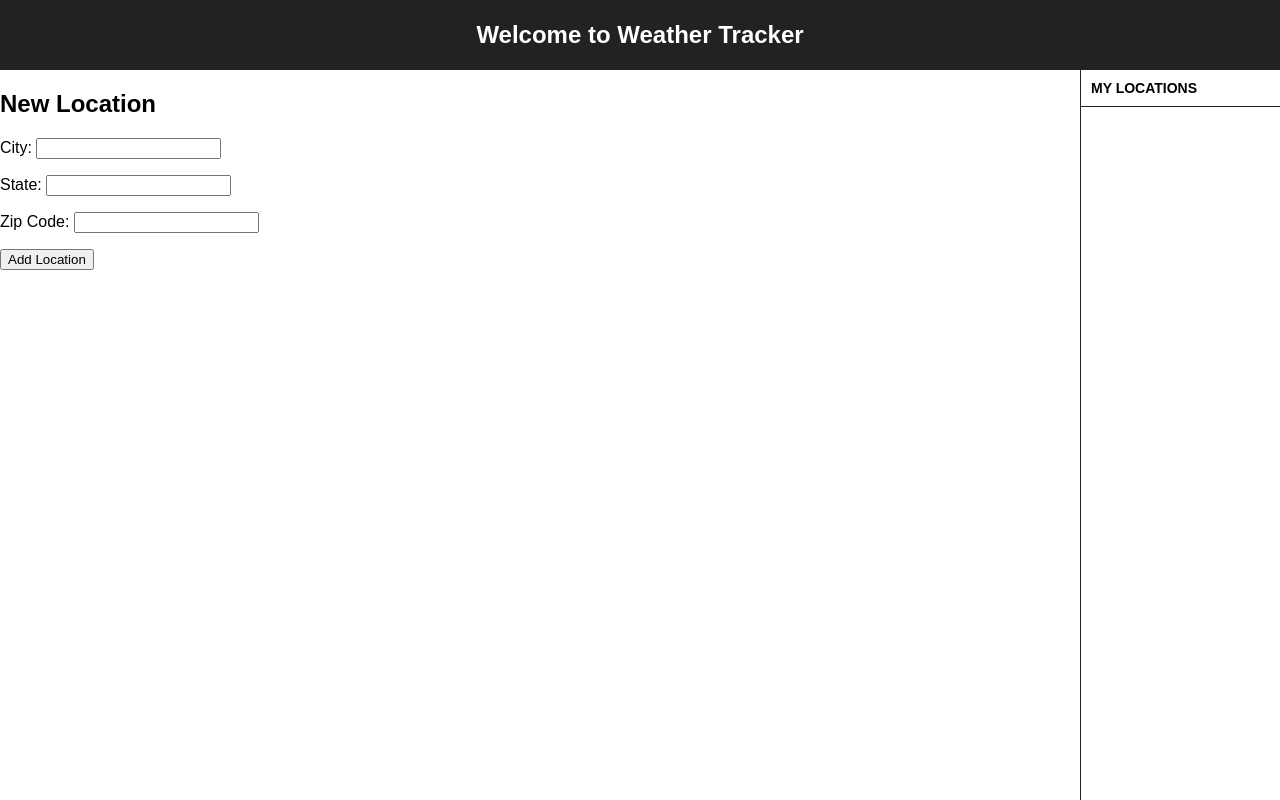
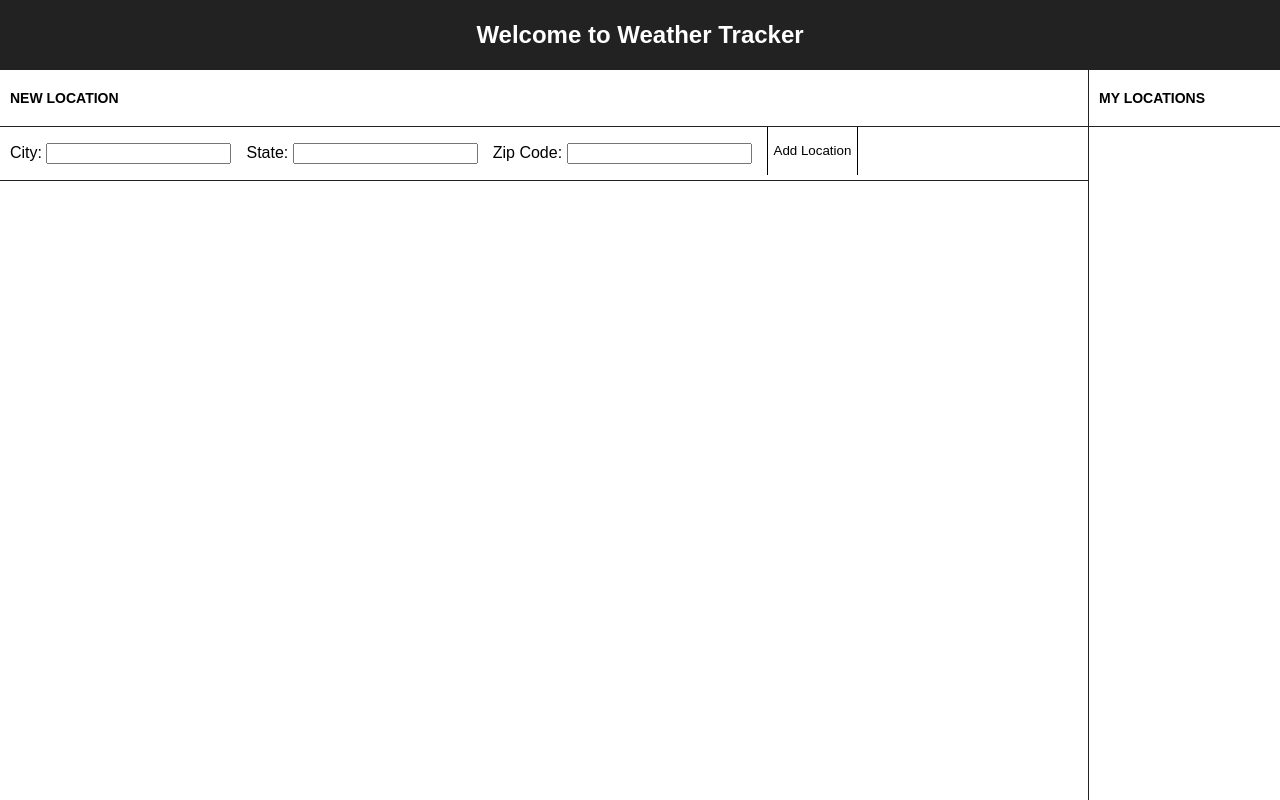
Before and after one commit to jonesmac/react_weatherapp, a React app: page / in a window 1280 px wide. Built offline with nearby package versions, Linux system fonts and the light colour scheme.

Commit message:
style new location form

```diff
--- a/src/components/location/locations-list.css
+++ b/src/components/location/locations-list.css
@@ -1,15 +1,17 @@
 .locations {
+  background-color: #fff;
   height: 100%;
   position: fixed;
   right: 0;
   top: 70px;
-  width: 200px;
+  width: 15%;
 }
 
 .locations h2 {
   border-left: 1px solid #222;
   border-bottom: 1px solid #222;
   font-size: 14px;
+  line-height: 36px;
   margin: 0;
   padding: 10px;
   text-align: left;
--- /dev/null
+++ b/src/components/location/new-location.css
@@ -0,0 +1,36 @@
+.newLocations__form {
+  border-bottom: 1px solid #222;
+  margin: 0;
+  position: fixed;
+  text-align: left;
+  top: 70px;
+  width: 85%;
+}
+
+.newLocations__form h2 {
+  border-bottom: 1px solid #222;
+  font-size: 14px;
+  line-height: 56px;
+  margin: 0;
+  padding-left: 10px;
+  text-transform: uppercase;
+}
+
+.newLocations__form p {
+  float: left;
+  margin-right: 15px;
+}
+
+.newLocations__form p.first {
+  padding-left: 10px;
+}
+
+.newLocations__form button {
+  background-color: transparent;
+  border-left: 1px solid;
+  border-right: 1px solid;
+  border-top: none;
+  border-bottom: none;
+  cursor: pointer;
+  line-height: 46px;
+}
--- a/src/components/location/new-location.tsx
+++ b/src/components/location/new-location.tsx
@@ -1,5 +1,6 @@
 import * as React from 'react';
 import { Location } from '../../actions/';
+import './new-location.css';
 
 interface NewLocationProps {
   addLocation: (location: Location) => { type: string; payload: Location; };
@@ -31,9 +32,9 @@ class NewLocation extends React.Component<NewLocationProps, void> {
 
   render() {
     return (
-      <form onSubmit={this.handleSubmit}>
+      <form className="newLocations__form" onSubmit={this.handleSubmit}>
         <h2>New Location</h2>
-        <p>
+        <p className="first">
           <label name="city">City: </label>
           <input type="text" name="city" onKeyUp={this.handleChange.bind(this, 'city')} />
         </p>
```
